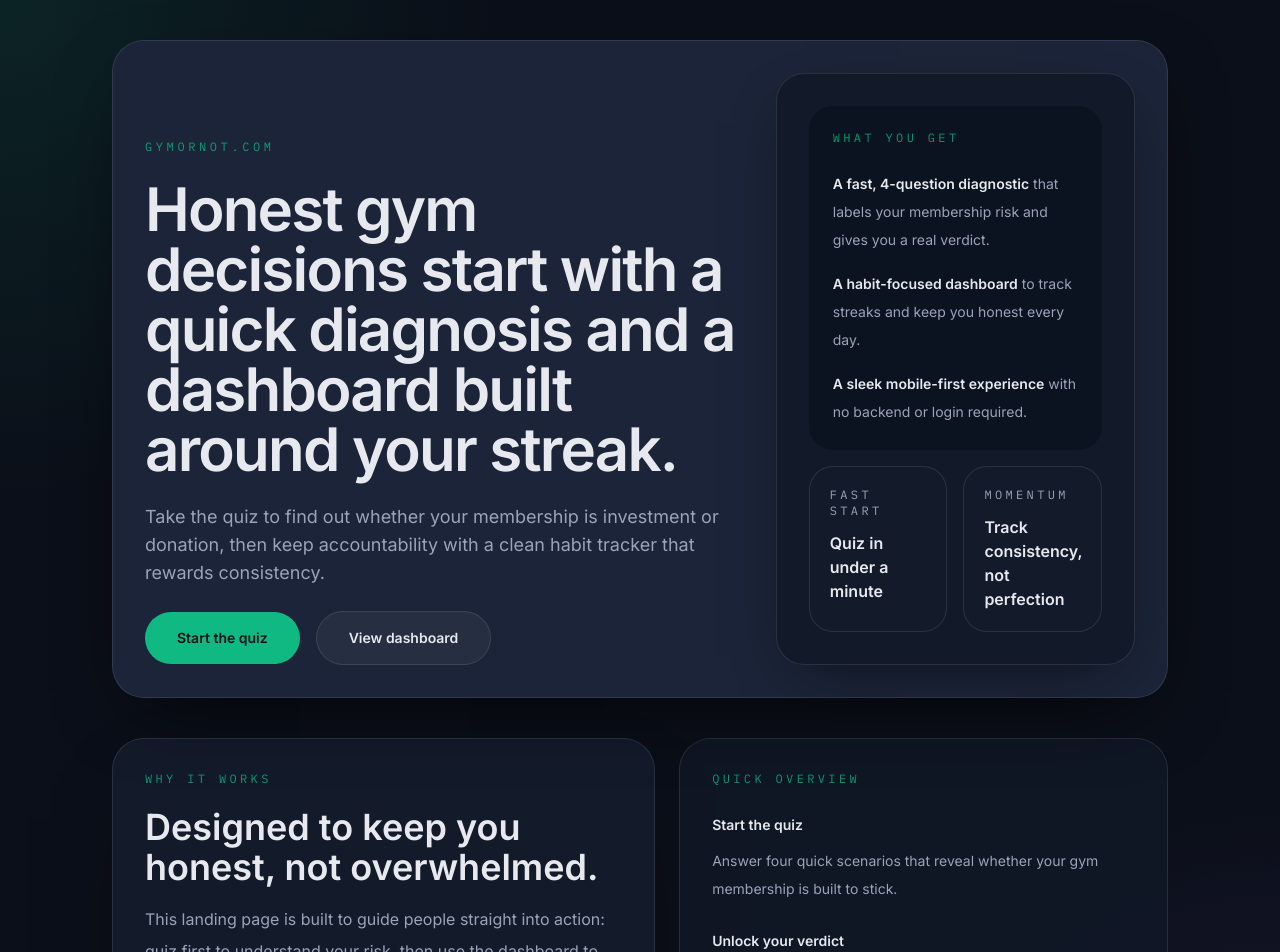
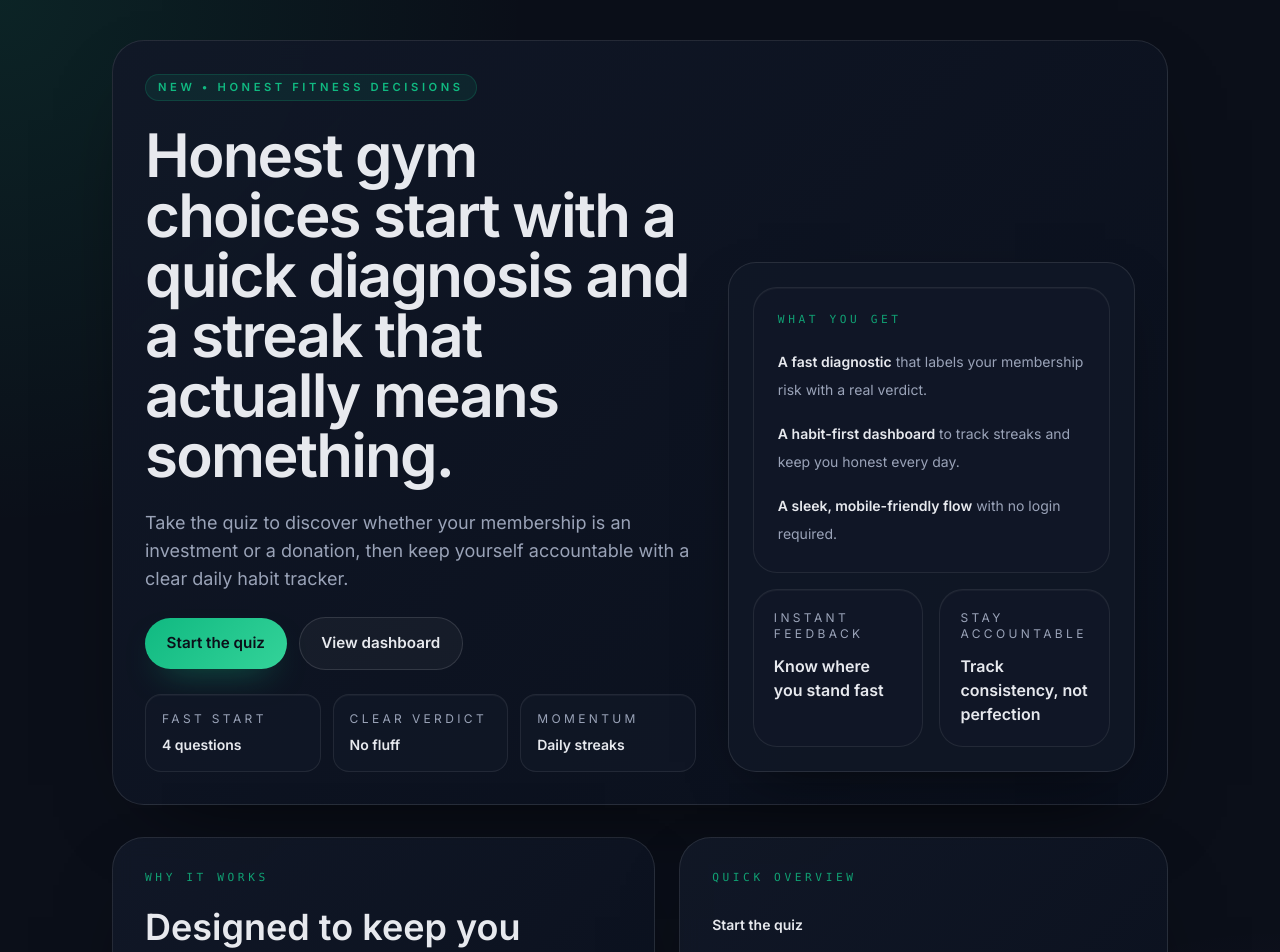
Before and after one commit to kalokmishra/Gymornot, a Next.js app: page / in a window 1280 px wide. Shown: the top 952 px of the page. Built offline with nearby package versions, Linux system fonts and the light colour scheme.

Commit message:
Refine UI styling across app pages

```diff
--- a/app/dashboard/page.tsx
+++ b/app/dashboard/page.tsx
@@ -80,22 +80,22 @@ export default function DashboardPage() {
   return (
     <main className="min-h-screen bg-[radial-gradient(circle_at_top_left,_rgba(16,185,129,0.16),transparent_28%),radial-gradient(circle_at_bottom_right,_rgba(139,92,246,0.16),transparent_24%),#0b0f19] text-ink">
       <div className="mx-auto flex min-h-screen max-w-6xl flex-col px-6 py-8 sm:px-10 lg:px-12">
-        <div className="mb-6 flex items-center justify-between rounded-3xl border border-white/10 bg-surface px-6 py-4 text-sm text-ink-dim shadow-[0_20px_70px_-50px_rgba(0,0,0,0.8)] sm:px-10">
-          <div className="font-display text-lg font-bold text-ink">GymOrNot<span className="text-gym-green">.</span>com</div>
+        <div className="mb-6 flex items-center justify-between rounded-[1.5rem] border border-white/10 bg-surface/80 px-6 py-4 text-sm text-ink-dim shadow-[0_20px_70px_-50px_rgba(0,0,0,0.8)] sm:px-10">
+          <div className="text-lg font-semibold text-ink">GymOrNot<span className="text-gym-green">.</span>com</div>
           <div className="flex flex-wrap gap-3">
-            <Link href="/" className="rounded-full border border-white/10 bg-[#0d1527] px-4 py-2 text-sm font-semibold text-ink transition hover:border-gym-green/40 hover:bg-white/5">
+            <Link href="/" className="cta-secondary px-4 py-2 text-sm">
               Home
             </Link>
-            <Link href="/quiz" className="rounded-full bg-gym-green px-4 py-2 text-sm font-semibold text-void transition hover:bg-gym-green/90">
+            <Link href="/quiz" className="cta-primary px-4 py-2 text-sm">
               Take quiz
             </Link>
           </div>
         </div>
 
         <div className="grid gap-8 lg:grid-cols-[1.2fr_0.8fr]">
-          <div className="rounded-[2rem] border border-white/10 bg-surface p-8 shadow-[0_30px_90px_-50px_rgba(0,0,0,0.75)]">
-            <div className="rounded-[1.75rem] bg-[#111827]/80 p-8">
-              <p className="font-mono text-xs uppercase tracking-[0.28em] text-gym-green/80">The 1% Club</p>
+          <div className="panel-card rounded-[2rem] p-8">
+            <div className="soft-card rounded-[1.75rem] p-8">
+              <p className="eyebrow">The 1% Club</p>
               <h1 className="mt-5 text-4xl font-semibold tracking-tight text-ink sm:text-5xl">
                 Track the habit, not the membership.
               </h1>
@@ -151,7 +151,7 @@ export default function DashboardPage() {
                       type="button"
                       onClick={handleCheckin}
                       disabled={checkedInToday}
-                      className="rounded-2xl bg-gradient-to-r from-gym-green to-anti-purple px-6 py-3 text-sm font-semibold text-void transition hover:brightness-110 disabled:cursor-not-allowed disabled:opacity-50"
+                      className="cta-primary px-6 py-3 text-sm disabled:cursor-not-allowed disabled:opacity-50"
                     >
                       {checkedInToday ? "Checked in today" : "Log today"}
                     </button>
@@ -174,9 +174,9 @@ export default function DashboardPage() {
             )}
           </div>
 
-          <aside className="rounded-[2rem] border border-white/10 bg-surface p-8">
-            <div className="rounded-[1.75rem] bg-[#111827]/80 p-6">
-              <p className="font-mono text-xs uppercase tracking-[0.28em] text-gym-green/80">Dashboard notes</p>
+          <aside className="panel-card rounded-[2rem] p-8">
+            <div className="soft-card rounded-[1.75rem] p-6">
+              <p className="eyebrow">Dashboard notes</p>
               <ul className="mt-5 space-y-4 text-sm leading-7 text-ink-dim">
                 <li>Streaks are stored locally in your browser.</li>
                 <li>Checking in today refreshes your momentum score.</li>
--- a/app/globals.css
+++ b/app/globals.css
@@ -13,7 +13,7 @@
 }
 
 * {
-  border-color: #2a3450;
+  border-color: rgba(255, 255, 255, 0.08);
 }
 
 html {
@@ -27,11 +27,69 @@ body {
   color: var(--ink);
   min-height: 100vh;
   font-synthesis: none;
+  text-rendering: optimizeLegibility;
+  -webkit-font-smoothing: antialiased;
 }
 
 ::selection {
   background-color: rgba(16, 185, 129, 0.9);
   color: #0b0f19;
+}
+
+.panel-card {
+  border: 1px solid rgba(255, 255, 255, 0.1);
+  background: linear-gradient(135deg, rgba(17, 24, 39, 0.96), rgba(10, 16, 28, 0.95));
+  box-shadow: 0 30px 90px -50px rgba(0, 0, 0, 0.9);
+  backdrop-filter: blur(10px);
+}
+
+.soft-card {
+  border: 1px solid rgba(255, 255, 255, 0.08);
+  background: rgba(17, 24, 39, 0.78);
+  box-shadow: inset 0 1px 0 rgba(255, 255, 255, 0.04);
+}
+
+.eyebrow {
+  font-family: ui-monospace, SFMono-Regular, Menlo, Monaco, Consolas, monospace;
+  font-size: 0.7rem;
+  letter-spacing: 0.32em;
+  text-transform: uppercase;
+  color: rgba(16, 185, 129, 0.85);
+}
+
+.cta-primary,
+.cta-secondary {
+  display: inline-flex;
+  align-items: center;
+  justify-content: center;
+  border-radius: 9999px;
+  padding: 0.9rem 1.35rem;
+  font-size: 0.95rem;
+  font-weight: 600;
+  transition: transform 180ms ease, box-shadow 180ms ease, background-color 180ms ease, border-color 180ms ease;
+}
+
+.cta-primary {
+  background: linear-gradient(135deg, var(--gym-green), #34d399);
+  color: var(--void);
+  box-shadow: 0 15px 35px -18px rgba(16, 185, 129, 0.7);
+}
+
+.cta-primary:hover {
+  transform: translateY(-1px);
+  box-shadow: 0 20px 40px -16px rgba(16, 185, 129, 0.65);
+}
+
+.cta-secondary {
+  border: 1px solid rgba(255, 255, 255, 0.12);
+  background: rgba(255, 255, 255, 0.04);
+  color: var(--ink);
+}
+
+.cta-secondary:hover {
+  transform: translateY(-1px);
+  border-color: rgba(16, 185, 129, 0.35);
+  background: rgba(255, 255, 255, 0.06);
 }
 
 @media (prefers-reduced-motion: reduce) {
--- a/app/page.tsx
+++ b/app/page.tsx
@@ -3,54 +3,64 @@ import Link from "next/link";
 export default function HomePage() {
   return (
     <main className="min-h-screen bg-[radial-gradient(circle_at_top_left,_rgba(16,185,129,0.16),transparent_28%),radial-gradient(circle_at_bottom_right,_rgba(139,92,246,0.16),transparent_24%),#0b0f19] text-ink">
-      <div className="mx-auto flex min-h-screen max-w-6xl flex-col gap-10 px-6 py-10 sm:px-10 lg:px-12">
-        <section className="grid gap-10 rounded-[2rem] border border-white/10 bg-surface-raised p-8 shadow-[0_25px_80px_-30px_rgba(0,0,0,0.85)] backdrop-blur-sm lg:grid-cols-[1.25fr_0.75fr] lg:items-end lg:gap-8">
+      <div className="mx-auto flex min-h-screen max-w-6xl flex-col gap-8 px-6 py-8 sm:px-10 lg:px-12 lg:py-10">
+        <section className="panel-card grid gap-8 rounded-[2rem] p-8 lg:grid-cols-[1.15fr_0.85fr] lg:items-end lg:gap-8">
           <div className="space-y-6">
-            <p className="font-mono text-xs uppercase tracking-[0.3em] text-gym-green/80">GymOrNot.com</p>
-            <h1 className="max-w-3xl text-5xl font-semibold leading-tight tracking-[-0.03em] text-ink sm:text-6xl">
-              Honest gym decisions start with a quick diagnosis and a dashboard built around your streak.
+            <div className="inline-flex items-center rounded-full border border-gym-green/20 bg-gym-green/10 px-3 py-1 text-[0.7rem] font-semibold uppercase tracking-[0.32em] text-gym-green">
+              New • honest fitness decisions
+            </div>
+            <h1 className="max-w-3xl text-4xl font-semibold leading-tight tracking-[-0.03em] text-ink sm:text-5xl lg:text-6xl">
+              Honest gym choices start with a quick diagnosis and a streak that actually means something.
             </h1>
             <p className="max-w-2xl text-base leading-8 text-ink-dim sm:text-lg">
-              Take the quiz to find out whether your membership is investment or donation, then keep accountability with a clean habit tracker that rewards consistency.
+              Take the quiz to discover whether your membership is an investment or a donation, then keep yourself accountable with a clear daily habit tracker.
             </p>
-            <div className="flex flex-col gap-4 sm:flex-row sm:items-center">
-              <Link
-                href="/quiz"
-                className="inline-flex w-full items-center justify-center rounded-full bg-gym-green px-8 py-4 text-sm font-semibold text-void transition hover:bg-gym-green/90 sm:w-auto"
-              >
+            <div className="flex flex-col gap-3 sm:flex-row sm:items-center">
+              <Link href="/quiz" className="cta-primary w-full sm:w-auto">
                 Start the quiz
               </Link>
-              <Link
-                href="/dashboard"
-                className="inline-flex w-full items-center justify-center rounded-full border border-white/10 bg-white/5 px-8 py-4 text-sm font-semibold text-ink transition hover:border-gym-green/40 sm:w-auto"
-              >
+              <Link href="/dashboard" className="cta-secondary w-full sm:w-auto">
                 View dashboard
               </Link>
             </div>
+            <div className="grid gap-3 sm:grid-cols-3">
+              <div className="soft-card rounded-2xl p-4">
+                <p className="text-xs uppercase tracking-[0.28em] text-ink-dim">Fast start</p>
+                <p className="mt-2 text-sm font-semibold text-ink">4 questions</p>
+              </div>
+              <div className="soft-card rounded-2xl p-4">
+                <p className="text-xs uppercase tracking-[0.28em] text-ink-dim">Clear verdict</p>
+                <p className="mt-2 text-sm font-semibold text-ink">No fluff</p>
+              </div>
+              <div className="soft-card rounded-2xl p-4">
+                <p className="text-xs uppercase tracking-[0.28em] text-ink-dim">Momentum</p>
+                <p className="mt-2 text-sm font-semibold text-ink">Daily streaks</p>
+              </div>
+            </div>
           </div>
 
-          <div className="space-y-4 rounded-[1.75rem] border border-white/10 bg-[#111827]/80 p-8 shadow-[0_20px_60px_-30px_rgba(0,0,0,0.8)]">
-            <div className="rounded-3xl bg-[#0b1320] p-6">
-              <p className="font-mono text-xs uppercase tracking-[0.28em] text-gym-green/80">What you get</p>
-              <ul className="mt-6 space-y-4 text-sm leading-7 text-ink-dim">
+          <div className="space-y-4 rounded-[1.75rem] border border-white/10 bg-[#111827]/80 p-6 shadow-[0_20px_60px_-30px_rgba(0,0,0,0.8)]">
+            <div className="soft-card rounded-[1.5rem] p-6">
+              <p className="eyebrow">What you get</p>
+              <ul className="mt-5 space-y-4 text-sm leading-7 text-ink-dim">
                 <li>
-                  <span className="font-semibold text-ink">A fast, 4-question diagnostic</span> that labels your membership risk and gives you a real verdict.
+                  <span className="font-semibold text-ink">A fast diagnostic</span> that labels your membership risk with a real verdict.
                 </li>
                 <li>
-                  <span className="font-semibold text-ink">A habit-focused dashboard</span> to track streaks and keep you honest every day.
+                  <span className="font-semibold text-ink">A habit-first dashboard</span> to track streaks and keep you honest every day.
                 </li>
                 <li>
-                  <span className="font-semibold text-ink">A sleek mobile-first experience</span> with no backend or login required.
+                  <span className="font-semibold text-ink">A sleek, mobile-friendly flow</span> with no login required.
                 </li>
               </ul>
             </div>
             <div className="grid gap-4 sm:grid-cols-2">
-              <div className="rounded-3xl border border-white/10 bg-surface p-5">
-                <p className="font-mono text-xs uppercase tracking-[0.28em] text-ink-dim">Fast start</p>
-                <p className="mt-3 font-semibold text-ink">Quiz in under a minute</p>
+              <div className="soft-card rounded-3xl p-5">
+                <p className="text-xs uppercase tracking-[0.28em] text-ink-dim">Instant feedback</p>
+                <p className="mt-3 font-semibold text-ink">Know where you stand fast</p>
               </div>
-              <div className="rounded-3xl border border-white/10 bg-surface p-5">
-                <p className="font-mono text-xs uppercase tracking-[0.28em] text-ink-dim">Momentum</p>
+              <div className="soft-card rounded-3xl p-5">
+                <p className="text-xs uppercase tracking-[0.28em] text-ink-dim">Stay accountable</p>
                 <p className="mt-3 font-semibold text-ink">Track consistency, not perfection</p>
               </div>
             </div>
@@ -58,38 +68,38 @@ export default function HomePage() {
         </section>
 
         <section className="grid gap-6 lg:grid-cols-[1fr_0.9fr]">
-          <article className="rounded-[2rem] border border-white/10 bg-surface p-8 shadow-[0_30px_90px_-50px_rgba(0,0,0,0.75)]">
-            <p className="font-mono text-xs uppercase tracking-[0.28em] text-gym-green/80">Why it works</p>
-            <h2 className="mt-5 text-3xl font-semibold text-ink sm:text-4xl">Designed to keep you honest, not overwhelmed.</h2>
+          <article className="panel-card rounded-[2rem] p-8">
+            <p className="eyebrow">Why it works</p>
+            <h2 className="mt-5 text-3xl font-semibold text-ink sm:text-4xl">Designed to keep you honest without making you feel judged.</h2>
             <p className="mt-4 text-base leading-8 text-ink-dim">
-              This landing page is built to guide people straight into action: quiz first to understand your risk, then use the dashboard to maintain momentum.
+              The experience is meant to guide you straight into action: understand your risk, then use the dashboard to make one small commitment every day.
             </p>
             <div className="mt-8 grid gap-4 sm:grid-cols-2">
-              <div className="rounded-3xl bg-[#111827]/80 p-5">
+              <div className="soft-card rounded-3xl p-5">
                 <p className="font-semibold text-ink">No fluff</p>
-                <p className="mt-2 text-sm text-ink-dim">A focused landing experience with clear pathing.</p>
+                <p className="mt-2 text-sm text-ink-dim">A focused experience with a clear path from start to finish.</p>
               </div>
-              <div className="rounded-3xl bg-[#111827]/80 p-5">
+              <div className="soft-card rounded-3xl p-5">
                 <p className="font-semibold text-ink">No login</p>
-                <p className="mt-2 text-sm text-ink-dim">Everything runs client-side and feels instantly available.</p>
+                <p className="mt-2 text-sm text-ink-dim">Everything feels instant and lightweight on any device.</p>
               </div>
             </div>
           </article>
 
-          <aside className="rounded-[2rem] border border-white/10 bg-[#111827]/80 p-8">
-            <p className="font-mono text-xs uppercase tracking-[0.28em] text-gym-green/80">Quick overview</p>
+          <aside className="panel-card rounded-[2rem] p-8">
+            <p className="eyebrow">Quick overview</p>
             <div className="mt-6 space-y-6 text-sm leading-7 text-ink-dim">
               <div>
                 <p className="font-semibold text-ink">Start the quiz</p>
-                <p className="mt-2">Answer four quick scenarios that reveal whether your gym membership is built to stick.</p>
+                <p className="mt-2">Answer four quick scenarios and get a clear verdict about your gym membership.</p>
               </div>
               <div>
                 <p className="font-semibold text-ink">Unlock your verdict</p>
-                <p className="mt-2">The result is honest, sharp, and designed to be useful rather than flattering.</p>
+                <p className="mt-2">The result is sharp and useful rather than flattering for the sake of it.</p>
               </div>
               <div>
                 <p className="font-semibold text-ink">Track your consistency</p>
-                <p className="mt-2">The dashboard turns a small daily win into visual momentum.</p>
+                <p className="mt-2">The dashboard turns a daily win into visible momentum.</p>
               </div>
             </div>
           </aside>
--- a/app/quiz/page.tsx
+++ b/app/quiz/page.tsx
@@ -165,29 +165,29 @@ export default function QuizPage() {
   return (
     <main className="min-h-screen bg-[radial-gradient(circle_at_top_left,_rgba(16,185,129,0.16),transparent_28%),radial-gradient(circle_at_bottom_right,_rgba(139,92,246,0.16),transparent_24%),#0b0f19] text-ink">
       <div className="mx-auto flex min-h-screen max-w-6xl flex-col px-6 py-8 sm:px-10 lg:px-12">
-        <div className="mb-6 flex items-center justify-between rounded-3xl border border-white/10 bg-surface px-6 py-4 text-sm text-ink-dim shadow-[0_20px_70px_-50px_rgba(0,0,0,0.8)] sm:px-10">
-          <div className="font-display text-lg font-bold text-ink">GymOrNot<span className="text-gym-green">.</span>com</div>
+        <div className="mb-6 flex items-center justify-between rounded-[1.5rem] border border-white/10 bg-surface/80 px-6 py-4 text-sm text-ink-dim shadow-[0_20px_70px_-50px_rgba(0,0,0,0.8)] sm:px-10">
+          <div className="text-lg font-semibold text-ink">GymOrNot<span className="text-gym-green">.</span>com</div>
           <div className="flex flex-wrap gap-3">
-            <Link href="/" className="rounded-full border border-white/10 bg-[#0d1527] px-4 py-2 text-sm font-semibold text-ink transition hover:border-gym-green/40 hover:bg-white/5">
+            <Link href="/" className="cta-secondary px-4 py-2 text-sm">
               Home
             </Link>
-            <Link href="/dashboard" className="rounded-full bg-gym-green px-4 py-2 text-sm font-semibold text-void transition hover:bg-gym-green/90">
+            <Link href="/dashboard" className="cta-primary px-4 py-2 text-sm">
               Dashboard
             </Link>
           </div>
         </div>
 
         <div className="mx-auto w-full max-w-4xl">
-          <div className="mb-4 flex items-center justify-between gap-4 rounded-full border border-white/10 bg-surface px-4 py-3 text-sm text-ink-dim shadow-[inset_0_0_0_1px_rgba(255,255,255,0.02)]">
-            <div className="font-mono uppercase tracking-[0.3em] text-gym-green/80">
+          <div className="mb-4 flex items-center justify-between gap-4 rounded-full border border-white/10 bg-surface/80 px-4 py-3 text-sm text-ink-dim shadow-[inset_0_0_0_1px_rgba(255,255,255,0.02)]">
+            <div className="eyebrow text-[0.65rem]">
               {phase === "quiz" ? `Question ${stepIndex + 1} of ${QUESTIONS.length}` : phase === "loading" ? "Loading result" : "Final verdict"}
             </div>
-            <div className="font-mono text-xs uppercase tracking-[0.35em] text-ink-dim">
+            <div className="text-xs uppercase tracking-[0.35em] text-ink-dim">
               {phase === "quiz" ? `${progressPct}% complete` : "Nearly there"}
             </div>
           </div>
 
-          <div className="overflow-hidden rounded-[2rem] border border-white/10 bg-surface p-6 shadow-[0_40px_120px_-80px_rgba(0,0,0,0.85)] sm:p-8">
+          <div className="panel-card overflow-hidden rounded-[2rem] p-6 sm:p-8">
             <div className="mb-8 h-2 rounded-full bg-white/5">
               <div className="h-full rounded-full bg-gradient-to-r from-gym-green to-anti-purple transition-all duration-500" style={{ width: phase === "quiz" ? `${progressPct}%` : "100%" }} />
             </div>
@@ -195,9 +195,7 @@ export default function QuizPage() {
             {phase === "quiz" && (
               <div className="grid gap-6">
                 <div>
-                  <p className="font-mono text-xs uppercase tracking-[0.32em] text-gym-green/70">
-                    {QUESTIONS[stepIndex].eyebrow}
-                  </p>
+                  <p className="eyebrow">{QUESTIONS[stepIndex].eyebrow}</p>
                   <h2 className="mt-3 text-3xl font-semibold leading-tight text-ink sm:text-4xl">
                     {QUESTIONS[stepIndex].prompt}
                   </h2>
@@ -209,7 +207,7 @@ export default function QuizPage() {
                       key={option.label}
                       type="button"
                       onClick={() => handleAnswer(option.score)}
-                      className="group rounded-3xl border border-white/10 bg-[#111827] px-5 py-5 text-left transition duration-200 hover:-translate-y-0.5 hover:border-gym-green/40 hover:bg-[#172130] focus:outline-none focus:ring-2 focus:ring-gym-green/40"
+                      className="group rounded-[1.35rem] border border-white/10 bg-[#111827]/90 px-5 py-5 text-left transition duration-200 hover:-translate-y-0.5 hover:border-gym-green/40 hover:bg-[#172130] focus:outline-none focus:ring-2 focus:ring-gym-green/40"
                     >
                       <span className="font-medium text-ink">{option.label}</span>
                       <span className="mt-4 inline-flex items-center gap-2 text-sm font-mono text-ink-dim opacity-80 group-hover:text-gym-green">
@@ -228,16 +226,14 @@ export default function QuizPage() {
                   <div className="h-7 w-7 animate-spin rounded-full border-2 border-white/10 border-t-gym-green" />
                 </div>
                 <p className="text-base font-medium text-ink">Crunching the numbers...</p>
-                <p className="font-mono text-sm text-ink-dim">{LOADING_LINES[loadingLine]}</p>
+                <p className="eyebrow text-[0.65rem]">{LOADING_LINES[loadingLine]}</p>
               </div>
             )}
 
             {phase === "result" && (
               <div className="grid gap-8">
-                <div className="grid gap-3 rounded-[1.75rem] bg-[#111827]/80 p-8 text-white shadow-[0_30px_80px_-30px_rgba(16,185,129,0.35)]">
-                  <span className="font-mono text-xs uppercase tracking-[0.32em] text-gym-green/80">
-                    Diagnosis complete
-                  </span>
+                <div className="grid gap-3 rounded-[1.75rem] bg-[#111827]/80 p-8 shadow-[0_30px_80px_-30px_rgba(16,185,129,0.35)]">
+                  <span className="eyebrow">Diagnosis complete</span>
                   <h2 className={`text-4xl font-semibold ${
                     archetype.color === "green"
                       ? "text-gym-green"
@@ -256,7 +252,7 @@ export default function QuizPage() {
                 {!unlocked ? (
                   <form onSubmit={handleEmailSubmit} className="grid gap-4 rounded-[1.75rem] border border-white/10 bg-[#0f1726]/80 p-6 sm:p-8">
                     <div>
-                      <label htmlFor="email" className="font-mono text-xs uppercase tracking-[0.28em] text-ink-dim">
+                      <label htmlFor="email" className="eyebrow text-[0.65rem]">
                         Unlock your official verdict
                       </label>
                       <p className="mt-2 text-sm text-ink-dim">
@@ -274,7 +270,7 @@ export default function QuizPage() {
                       />
                       <button
                         type="submit"
-                        className="inline-flex items-center justify-center whitespace-nowrap rounded-2xl bg-gradient-to-r from-gym-green to-anti-purple px-6 py-4 text-sm font-semibold text-void transition hover:brightness-110"
+                        className="cta-primary whitespace-nowrap px-6 py-4"
                       >
                         Reveal verdict
                       </button>
```
Also changed, not shown: app/community/page.tsx (+27 -10 lines).
